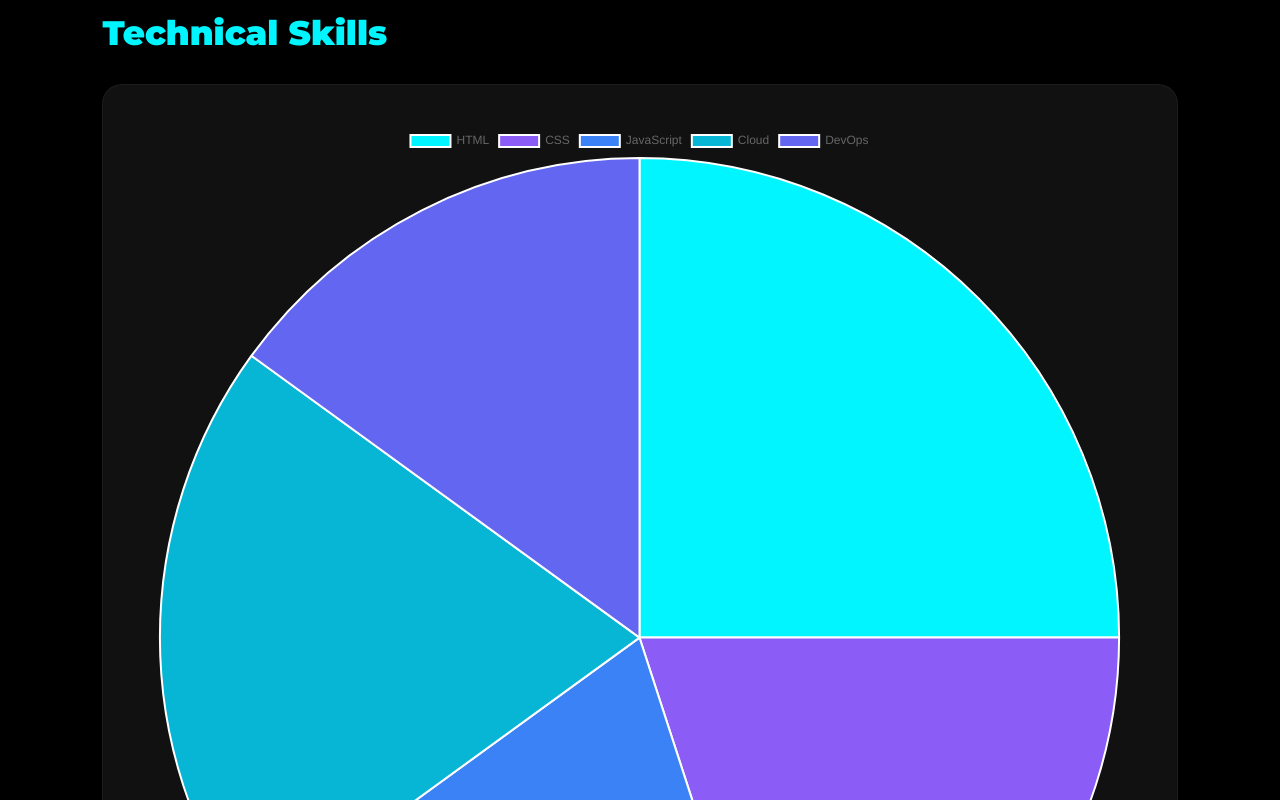
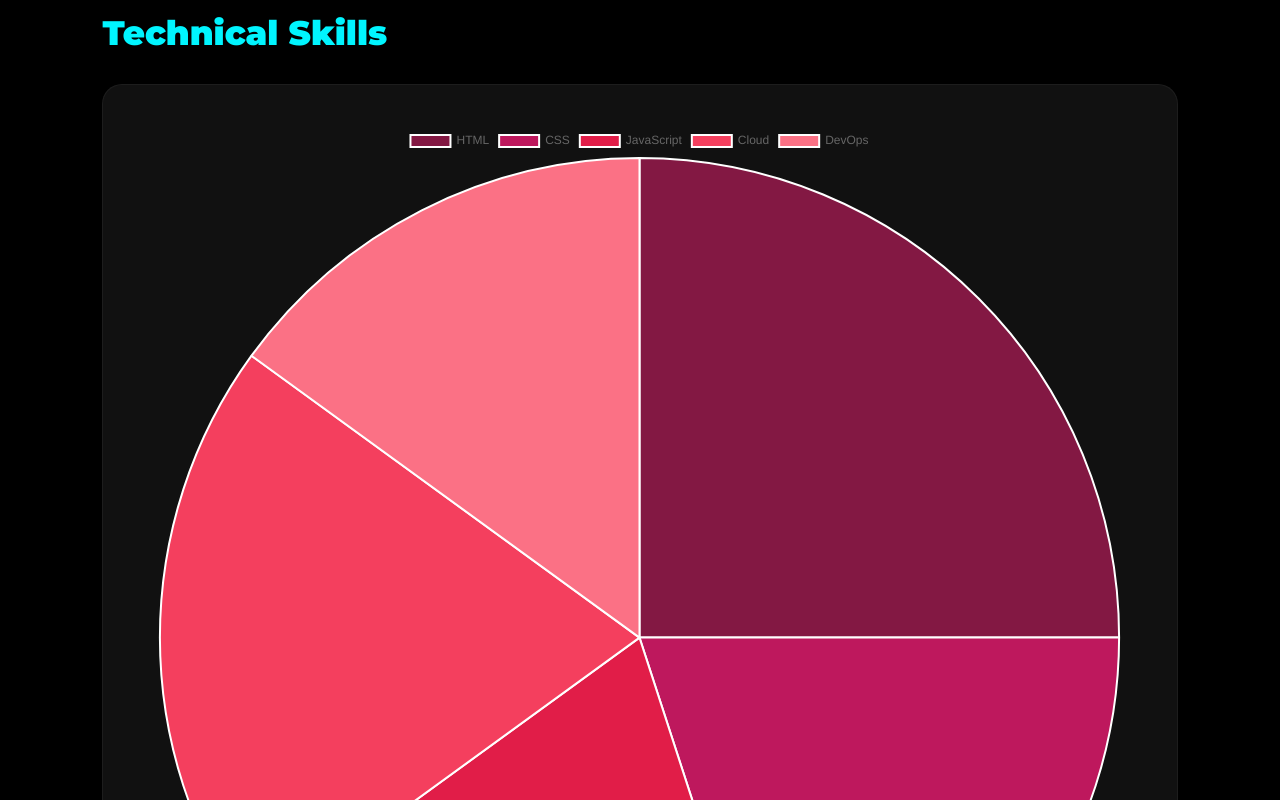
Before and after one commit to Bhuvana3017/portfolio-project, a website: page public/index.html in a window 1280 px wide. Shown: the part 1340-2140 px from the top of the page. Drawn offline with nearby package versions, Linux system fonts and the light colour scheme.

Commit message:
Update index.html

```diff
--- a/public/index.html
+++ b/public/index.html
@@ -322,11 +322,11 @@ document.addEventListener("DOMContentLoaded", () => {
             datasets: [{
                 data: [25,20,20,20,15],
                 backgroundColor: [
-                    "#00f5ff",
-                    "#8b5cf6",
-                    "#3b82f6",
-                    "#06b6d4",
-                    "#6366f1"
+                    "#831843",
+                    "#be185d",
+                    "#e11d48",
+                    "#f43f5e",
+                    "#fb7185"
                 ]
             }]
         }
```
